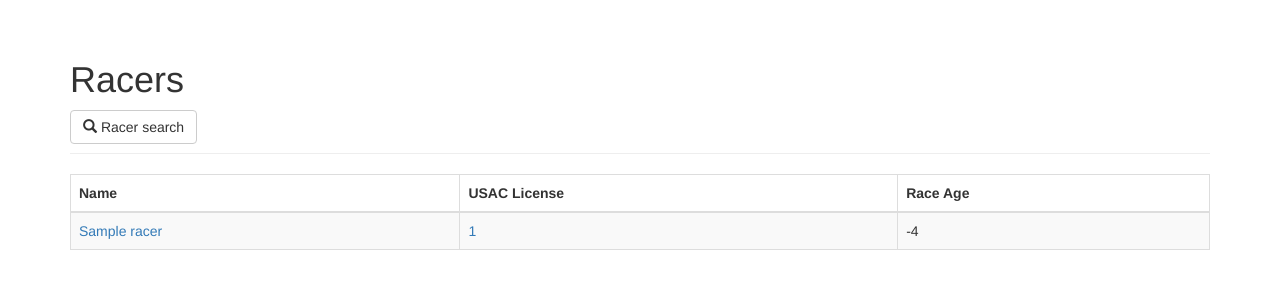
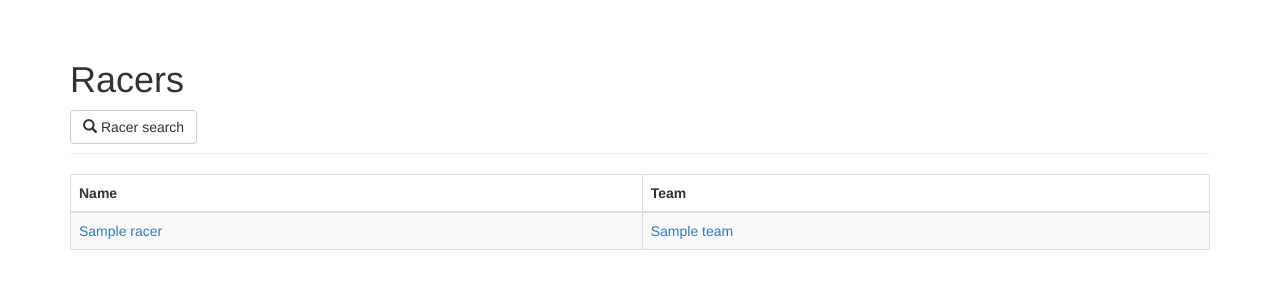
Before and after one commit to jyundt/oval, a Flask app: page /racer/ in a window 1280 px wide. Shown: the part 52-352 px from the top of the page. Run offline with Flask 2, Linux system fonts and the light colour scheme; tables that the repository leaves empty hold one stand-in row (values such as "Sample post"); some libraries are stand-ins or nearby versions.

Commit message:
Change Racer table to display current team instead of USAC # / Race age

```diff
--- a/app/templates/changelog.html
+++ b/app/templates/changelog.html
@@ -7,9 +7,11 @@
     <h1>The Oval App - Changelog</h1>
 </div>
 <ul>
-<li> 04/##/2016 - v0.1.12</li>
+<li> 04/28/2016 - v0.1.12</li>
   <ul>
     <li>Add +/- year button in Race calendar</li>
+    <li>Add toggle button to switch between Calendar<->Table view for Race</li>
+    <li>Delete USAC #/Race age replace with "current team"</li>
   </ul>
 <li> 04/27/2016 - v0.1.11</li>
   <ul>
--- a/app/templates/racer.html
+++ b/app/templates/racer.html
@@ -16,22 +16,16 @@
 <thead>
 <tr>
     <th>Name</th>
-    <th>USAC License</th>
-    <th>Race Age</th>
+    <th>Team</th>
 </tr>
 </thead>
 <tbody>
 {% for racer in racers %}
 <tr>
 <td><a href="{{url_for('main.racer_details',id=racer.id)}}">{{ racer.name}}</a></td>
-{%if racer.usac_license %}
-<td><a href="https://www.usacycling.org/results/index.php?compid={{racer.usac_license}}">{{racer.usac_license}}</a></td>
+{%if racer.current_team %}
+<td><a href="{{url_for('main.team_details',id=racer.current_team.id)}}">{{racer.current_team.name}}</a></td>
 {%else%}
-<td></td>
-{%endif%}
-{%if racer.birthdate %}
-<td>{{racer.race_age()}}</td>
-{% else %}
 <td></td>
 {%endif%}
 </tr>
```
